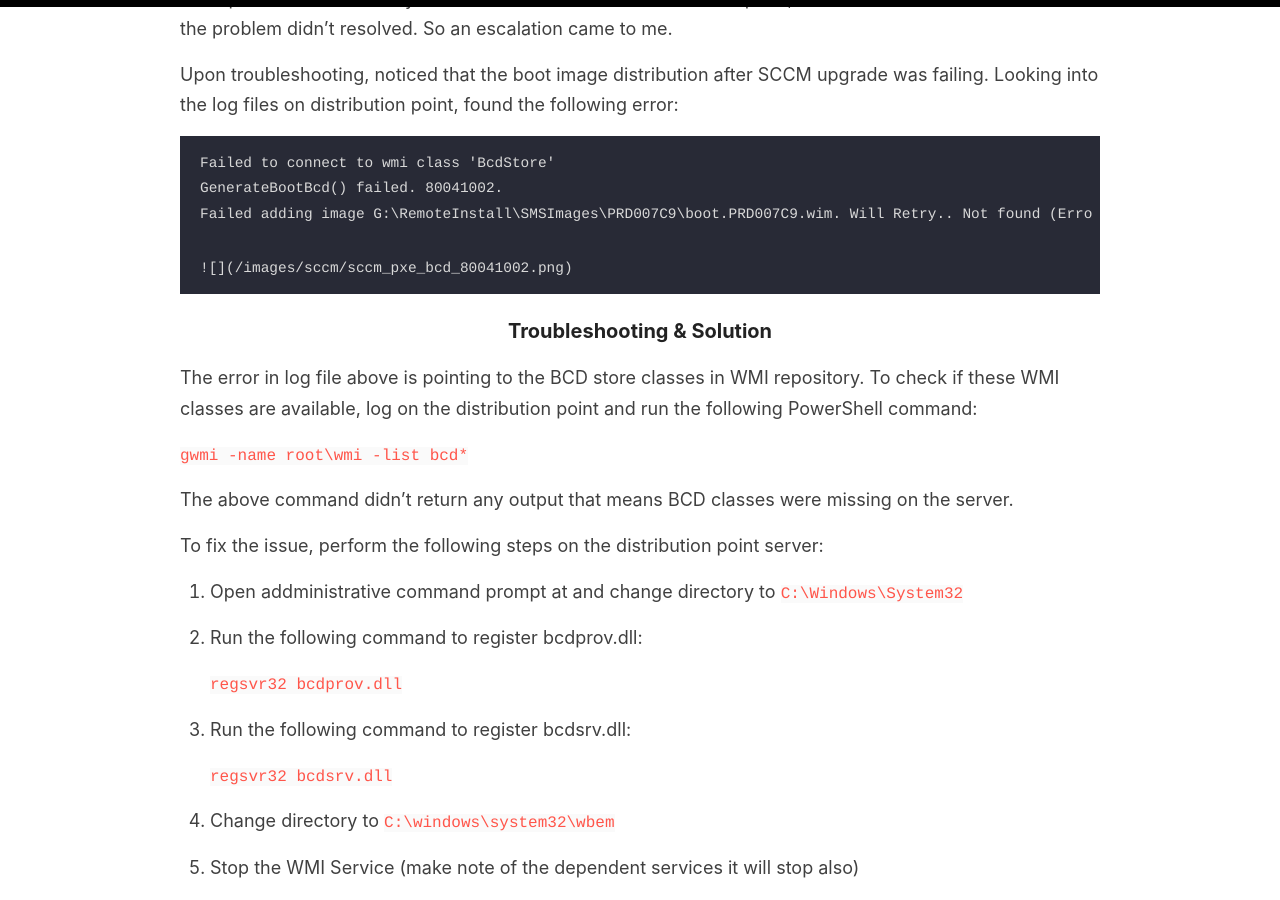
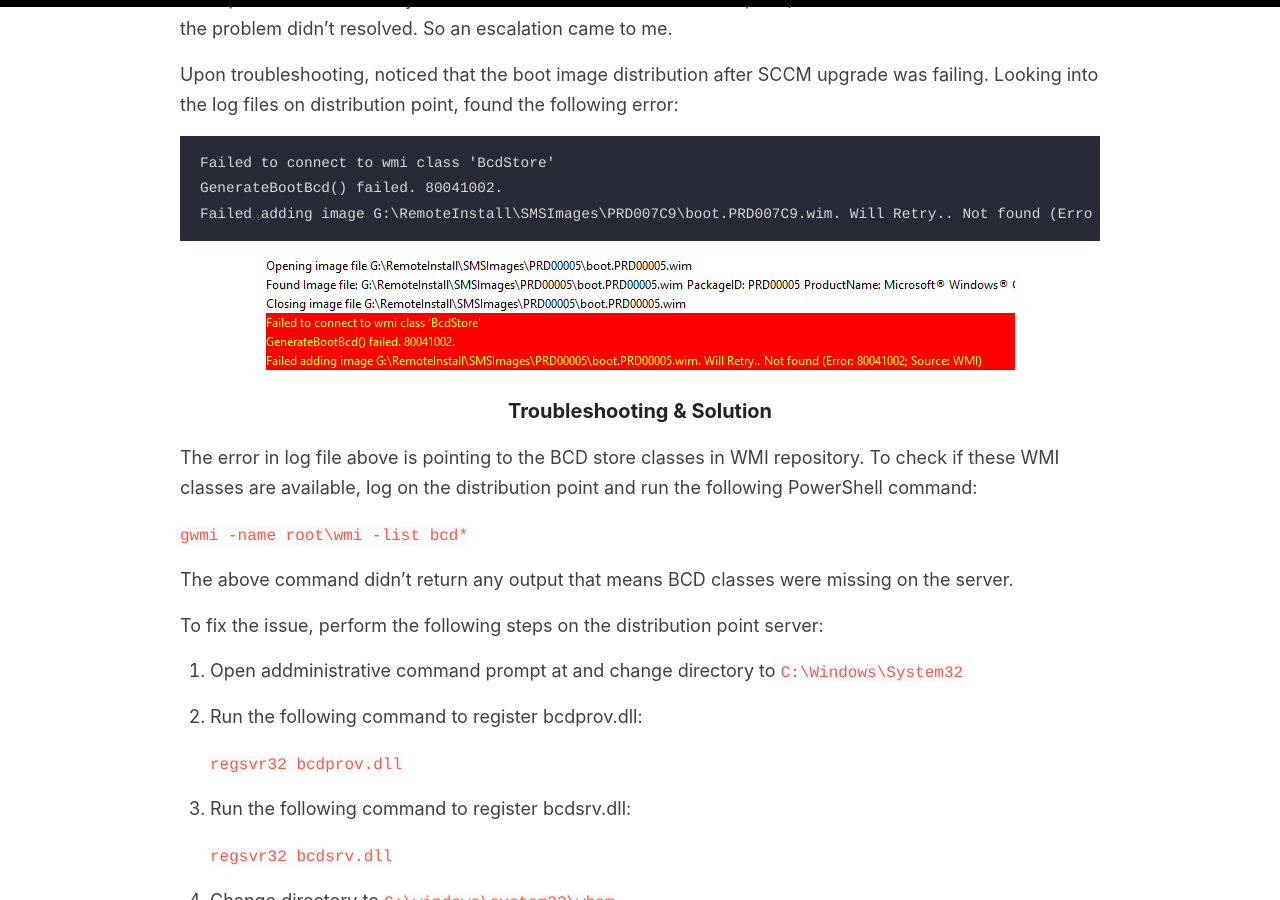
Before and after one commit to shahbaz-ahmad/shahbaz-ahmad.github.io, a Jekyll site: the page built from _posts/2020-11-05-SCCM-PXE-BCD-WMI.md, in a window 1280 px wide and 900 px high, scrolled down 505 px. Built offline with Jekyll 4.4.1, drawn with Linux system fonts in a browser that asks for light colours.

Commit message:
image fix

````diff
--- a/_layouts/default.html
+++ b/_layouts/default.html
@@ -10,7 +10,7 @@
     <link rel="canonical" href="{{ site.url }}{{ page.url }}" />
 
     <meta name="theme-color" content="#000000">
-    <link rel="icon" type="image/png" sizes="32x32" href="{{ site.baseurl }}/images/markhor_32x32.png">
+    <link rel="icon" type="image/png" sizes="32x32" href="{{ site.baseurl }}/images/markhor_32x32.ico">
   </head>
 
   <body>
--- a/_posts/2020-11-05-SCCM-PXE-BCD-WMI.md
+++ b/_posts/2020-11-05-SCCM-PXE-BCD-WMI.md
@@ -19,8 +19,7 @@ GenerateBootBcd() failed. 80041002.
 Failed adding image G:\RemoteInstall\SMSImages\PRD007C9\boot.PRD007C9.wim. Will Retry.. Not found (Error: 80041002; Source: WMI)
 ```
 
-    ![](/images/sccm/sccm_pxe_bcd_80041002.png)
-
+![](/images/sccm/sccm_pxe_bcd_80041002.png)
 
 
 ### Troubleshooting & Solution
````
